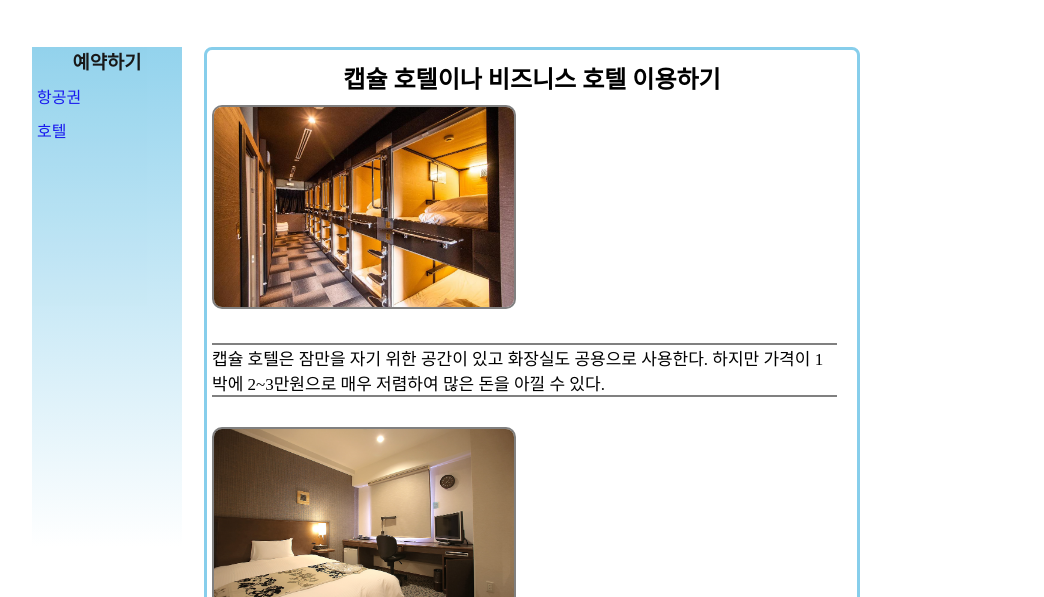
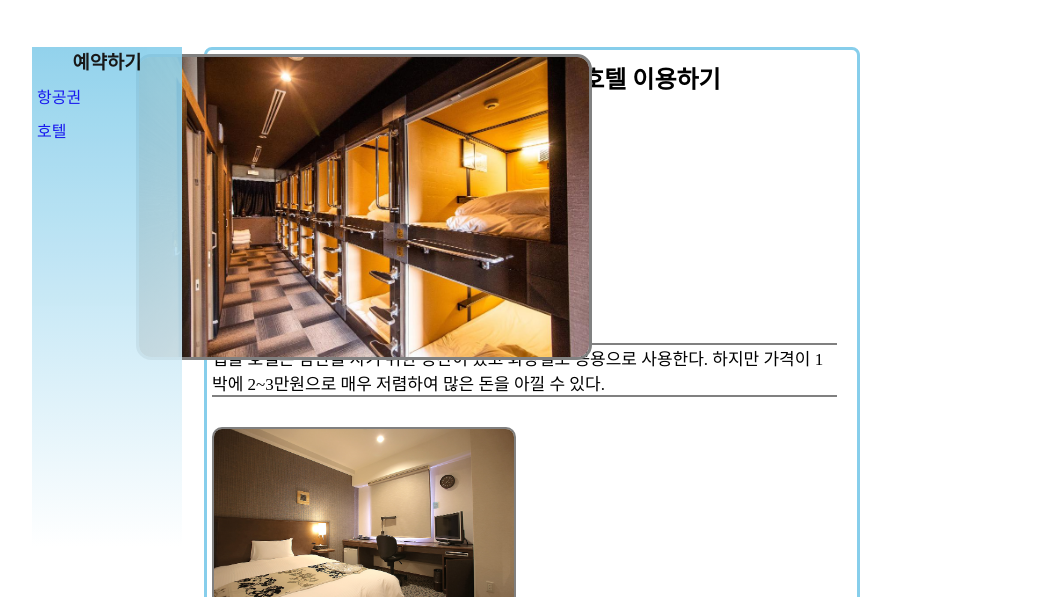
Before and after one commit to ML39/ML39.github.io, a plain HTML site: page b-h.html in a window 1280 px wide. In both pictures the pointer is over the picture 472 px from the left and 410 px from the top of the page. Shown: the part 203-800 px from the top of the page, without its empty margins (108-1152 px from the left). Drawn offline with Linux system fonts and the light colour scheme.

Commit message:
Update b-h.html

```diff
--- a/b-h.html
+++ b/b-h.html
@@ -116,7 +116,7 @@
 			border-radius: 10px;
 			transition: all 2s;
 		}
-		.img:hover{
+		.hotel:hover{
 			transform: scale(1.5);
 		}
 	</style>
```
